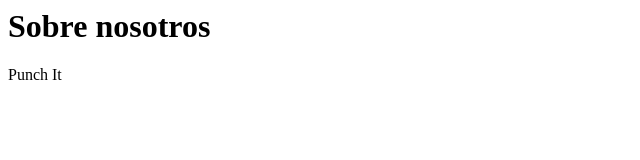
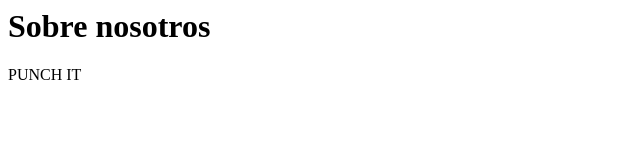
Before and after one commit to alsurdeabril/gitTest, a plain HTML site: page about.html in a window 1280 px wide. Shown: the full height of the page, 0-640 px from the left. Drawn offline with Linux system fonts and the light colour scheme.

Commit message:
Hice cambios en About

```diff
--- a/about.html
+++ b/about.html
@@ -1,5 +1,5 @@
 <html>
 	<h1>Sobre nosotros</h1>
-	<p>Punch It</p>
+	<p>PUNCH IT</p>
 
 </html>
```
